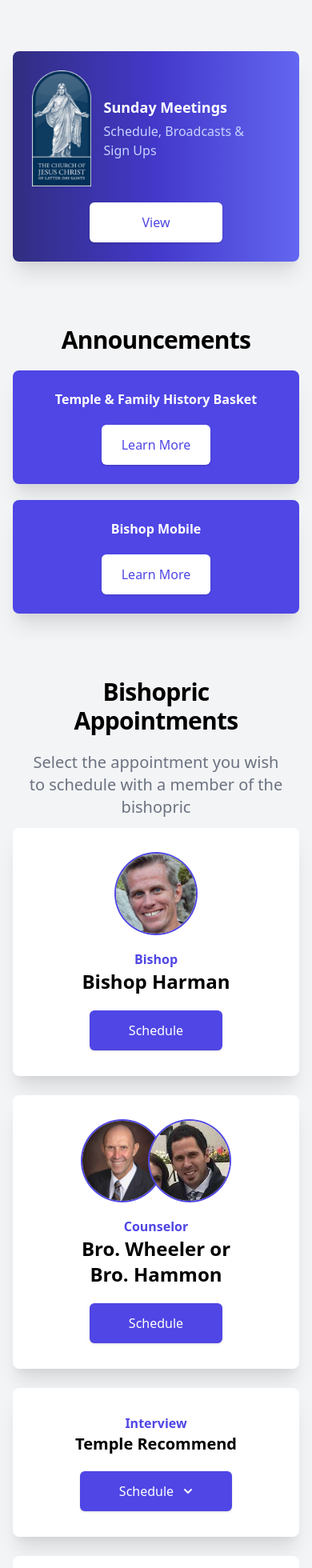
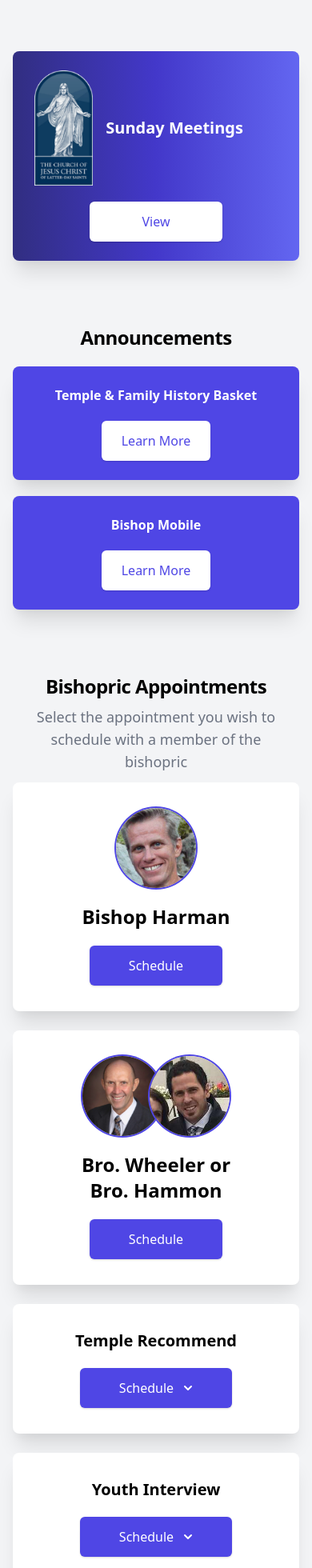
Before and after one commit to snicol21/ourwardapp, a Next.js app: page / in a window 390 px wide. Shown: the top 1960 px of the page at 80% size. Built offline with nearby package versions, Linux system fonts and the light colour scheme; a web font is replaced by a local one.

Commit message:
rename subTitle to subtitle

```diff
--- a/components/cards/FaceCard.tsx
+++ b/components/cards/FaceCard.tsx
@@ -3,7 +3,7 @@ import { IHref, IImage } from "../shared/Interfaces"
 
 export type IFaceCard = {
   title: string
-  subTitle: string
+  subtitle: string
   images: IImage[]
   button: string
   href: IHref
@@ -25,7 +25,7 @@ const FaceCard = ({ ...card }: IFaceCard) => {
             />
           ))}
         </div>
-        <div className="text-primary font-semibold">{card.subTitle}</div>
+        <div className="text-primary font-semibold">{card.subtitle}</div>
         <h3 className="text-2xl text-center font-bold pb-5">{card.title}</h3>
       </div>
       <Button type="dark" href={card.href} className="px-12">
--- a/components/cards/HeroCard.tsx
+++ b/components/cards/HeroCard.tsx
@@ -4,7 +4,7 @@ import { IImage, IHref } from "../shared/Interfaces"
 
 export type IHeroCard = {
   title: string
-  subTitle?: string
+  subtitle?: string
   image: IImage
   button: string
   href: IHref
@@ -17,8 +17,8 @@ const HeroCard = ({ ...card }: IHeroCard) => {
         <div className="flex items-center md:flex-1">
           <Image key={card.image.src} src={card.image.src} alt={card.image.alt || ""} width={card.image.width} height={card.image.height} />
           <div className="w-full px-4 md:px-10 lg:px-16 xl:px-24">
-            <h2 className="text-lg font-extrabold text-white sm:text-4xl">{card.title}</h2>
-            {card.subTitle && <h4 className="mt-1 leading-6 text-primary-200">{card.subTitle}</h4>}
+            <h2 className="text-xl font-extrabold text-white sm:text-4xl">{card.title}</h2>
+            {card.subtitle && <h4 className="mt-1 leading-6 text-white">{card.subtitle}</h4>}
           </div>
         </div>
         <div className="flex items-center">
--- a/components/cards/ImageCard.tsx
+++ b/components/cards/ImageCard.tsx
@@ -3,7 +3,7 @@ import { IImage, IHref } from "../shared/Interfaces"
 
 export type IImageCard = {
   title: string
-  subTitle: string
+  subtitle: string
   description: string
   image: IImage
   button: string
@@ -20,7 +20,7 @@ const ImageCard = ({ ...card }: IImageCard) => {
         </div>
         <div className="flex-1 bg-white p-6 flex flex-col justify-between">
           <div className="flex-1">
-            <div className="text-primary font-semibold">{card.subTitle}</div>
+            <div className="text-primary font-semibold">{card.subtitle}</div>
             <a href="#" className="block mt-2">
               <p className="text-xl font-semibold text-gray-900">{card.title}</p>
               <p className="mt-3 text-base text-gray-500">{card.description}</p>
--- a/components/cards/MiniCard.tsx
+++ b/components/cards/MiniCard.tsx
@@ -3,7 +3,7 @@ import { IHref } from "../shared/Interfaces"
 
 export type IMiniCard = {
   title: string
-  subTitle: string
+  subtitle: string
   button: string
   href: IHref | IHref[]
   hidden: boolean
@@ -13,7 +13,7 @@ const MiniCard = ({ ...card }: IMiniCard) => {
   return (
     <div className="col-span-1 bg-white text-center rounded-lg shadow-xl p-8">
       <div className="flex flex-col items-center">
-        <div className="text-primary font-semibold">{card.subTitle}</div>
+        <div className="text-primary font-semibold">{card.subtitle}</div>
         <h3 className="text-xl text-center font-bold pb-5">{card.title}</h3>
       </div>
       <Button type="dark" href={card.href} className="px-12">
--- a/components/headers/SectionHeader.tsx
+++ b/components/headers/SectionHeader.tsx
@@ -1,10 +1,16 @@
-const SectionHeader = ({ title, subtitle = "", className = "" }) => {
+export type ISectionHeader = {
+  title: string
+  subtitle?: string
+  className?: string
+}
+
+const SectionHeader = ({ title, subtitle = "", className = "" }: ISectionHeader) => {
   return (
     <div className={`${className} pt-20 max-w-7xl mx-auto px-4 text-center sm:px-6 lg:px-8`}>
       <div className="space-y-8 sm:space-y-12">
-        <div className="space-y-5 sm:mx-auto sm:max-w-xl sm:space-y-4 lg:max-w-5xl">
-          <h2 className="text-3xl font-extrabold tracking-tight sm:text-4xl">{title}</h2>
-          {subtitle && <p className="text-xl text-gray-500">{subtitle}</p>}
+        <div className="space-y-2 sm:mx-auto sm:max-w-xl sm:space-y-4 lg:max-w-5xl">
+          <h2 className="text-2xl font-extrabold tracking-tight sm:text-4xl">{title}</h2>
+          {subtitle && <p className="text-lg text-gray-500">{subtitle}</p>}
         </div>
       </div>
     </div>
```
